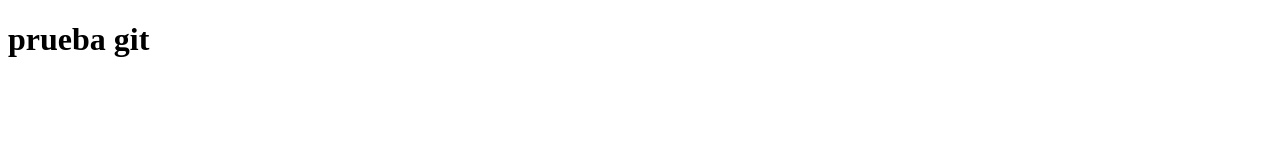
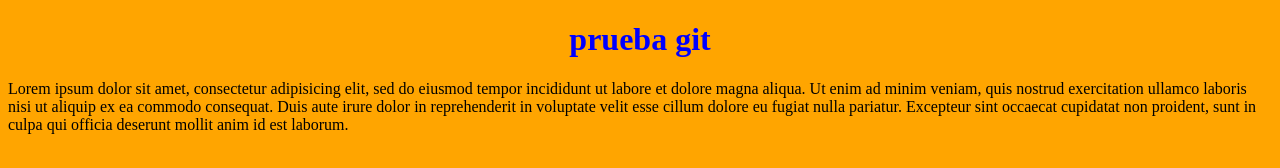
Before and after one commit to jcmontejo/prueba-1, a plain HTML site: page index.html in a window 1280 px wide. Drawn offline with Linux system fonts and the light colour scheme.

Commit message:
Se le puso color a la etiqueta h1 y se agrego un parrafo

```diff
--- /dev/null
+++ b/css/style.css
@@ -0,0 +1,9 @@
+body {
+	background-color: orange;
+
+}
+h1{
+	text-align: center;
+	color: blue;
+
+}
--- a/index.html
+++ b/index.html
@@ -1,10 +1,17 @@
 <!DOCTYPE html>
 <html>
+<link rel="stylesheet" type="text/css" href="css/style.css">
 <head>
 	<title>GIT</title>
 </head>
 <body>
 <h1>prueba git</h1>
+<p>Lorem ipsum dolor sit amet, consectetur adipisicing elit, sed do eiusmod
+tempor incididunt ut labore et dolore magna aliqua. Ut enim ad minim veniam,
+quis nostrud exercitation ullamco laboris nisi ut aliquip ex ea commodo
+consequat. Duis aute irure dolor in reprehenderit in voluptate velit esse
+cillum dolore eu fugiat nulla pariatur. Excepteur sint occaecat cupidatat non
+proident, sunt in culpa qui officia deserunt mollit anim id est laborum.</p>
 
 </body>
 </html>
```
